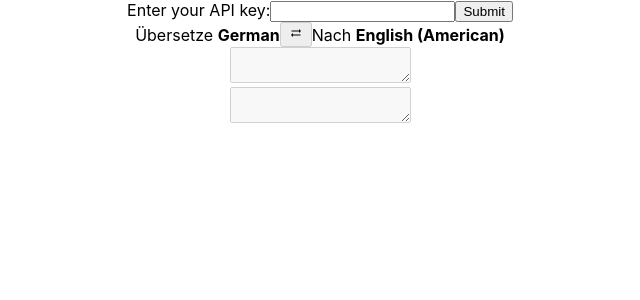
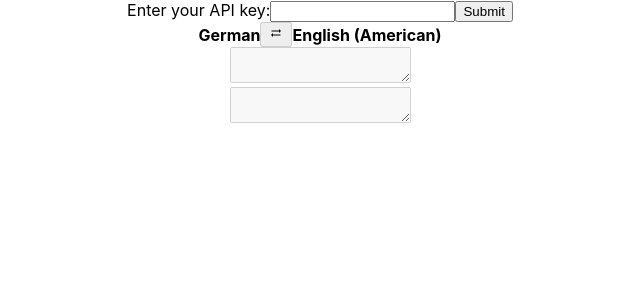
Before and after one commit to xkons/deepl-translator-react, a React (Create React App) app: page / in a window 1280 px wide. Shown: the top 300 px of the page, without its empty margins (320-960 px from the left). Built offline with nearby package versions, Linux system fonts and the light colour scheme.

Commit message:
Remove strings around active languages
The arrows on the middle button should suffice here.

```diff
--- a/src/components/TranslateForm.tsx
+++ b/src/components/TranslateForm.tsx
@@ -28,11 +28,11 @@ const TranslateForm = ({ query, translation, activeLanguages, languageOptions, d
     return (
         <div>
             <div className="languages_container">
-                <span>Übersetze </span><strong>{activeLanguages.source.name}</strong>
+                <strong>{activeLanguages.source.name}</strong>
                 <button onClick={reverseDirection}  disabled={disabled}>
                     <svg className="button_icon" xmlns="http://www.w3.org/2000/svg" viewBox="0 0 512 512"><path d="M43 171l85 85v-64h320v-43h-320v-64zM469 341l-85 -85v64h-320v43h320v64z"></path></svg>
                 </button>
-                <span>Nach </span><strong>{activeLanguages.target.name}</strong>
+                <strong>{activeLanguages.target.name}</strong>
             </div>
             <div className="language_container language_container--origin">
                 <div className="lmt__textarea_container">
```
